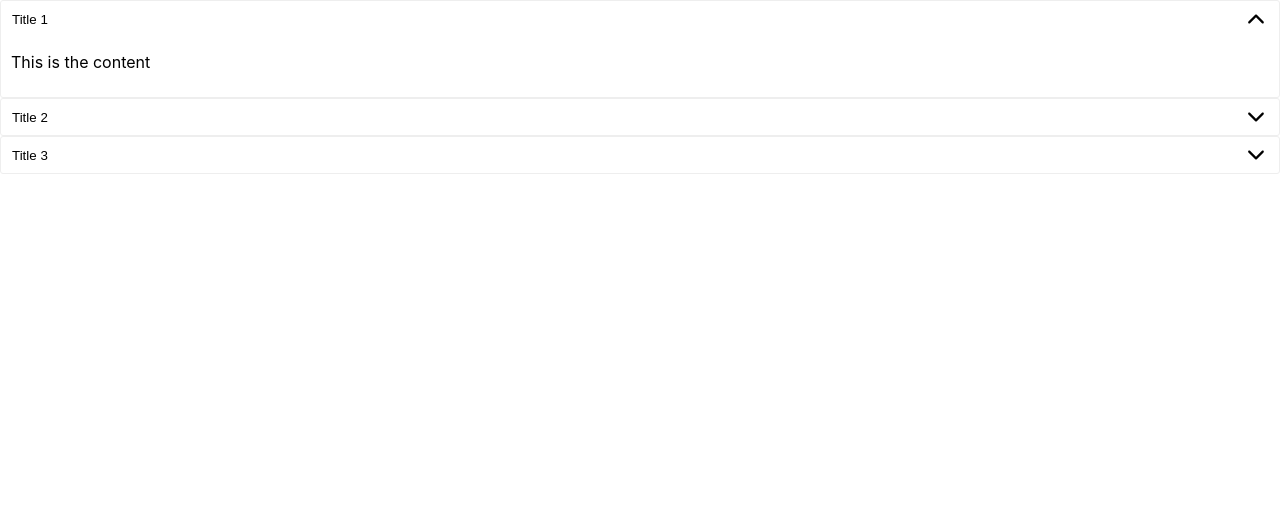
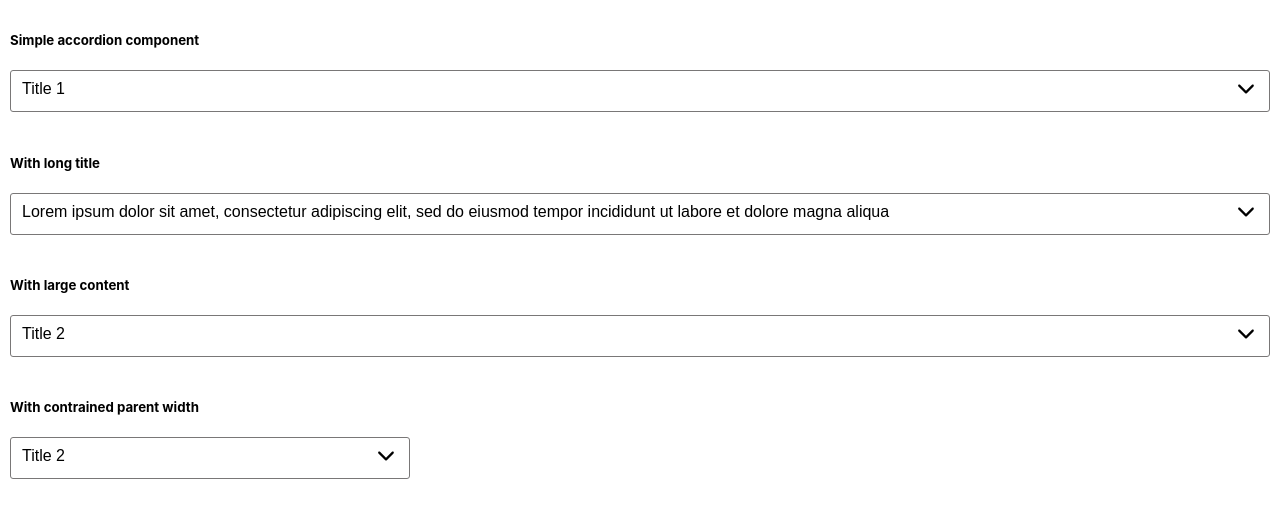
Before and after one commit to filipalacerda/accordion-component, a React (Create React App) app: page / in a window 1280 px wide. Shown: the top 518 px of the page. Built offline with nearby package versions, Linux system fonts and the light colour scheme.

Commit message:
Adds examples

```diff
--- a/src/App.tsx
+++ b/src/App.tsx
@@ -1,17 +1,85 @@
+/** @jsxImportSource @emotion/react */
+import { css } from "@emotion/react";
 import Accordion from "./components/accordion";
+
+const Styles = {
+  block: css({
+    padding: "10px",
+  }),
+  smallBlock: css({
+    width: "400px",
+  }),
+};
 
 function App() {
   return (
     <div className="App">
-      <Accordion
-        title="Title 1"
-        content="This is the content"
-        defaultExpanded={true}
-      />
+      <div css={Styles.block}>
+        <h5>Simple accordion component</h5>
+        <Accordion title="Title 1" content="This is the content" />
+      </div>
 
-      <Accordion title="Title 2" content="This is the content" />
+      <div css={Styles.block}>
+        <h5>With long title</h5>
+        <Accordion
+          title="Lorem ipsum dolor sit amet, consectetur adipiscing elit, sed do eiusmod tempor incididunt ut labore et dolore magna aliqua"
+          content="This is the content"
+        />
+      </div>
 
-      <Accordion title="Title 3" content="This is the content" />
+      <div css={Styles.block}>
+        <h5>With large content</h5>
+        <Accordion
+          title="Title 2"
+          content={
+            <div>
+              <p>
+                Lorem ipsum dolor sit amet, consectetur adipiscing elit, sed do
+                eiusmod tempor incididunt ut labore et dolore magna aliqua
+              </p>
+              <p>
+                Ut enim ad minim veniam, quis nostrud exercitation ullamco
+                laboris nisi ut aliquip ex ea commodo consequat.
+              </p>
+              <p>
+                Duis aute irure dolor in reprehenderit in voluptate velit esse
+                cillum dolore eu fugiat nulla pariatur.
+              </p>
+              <p>
+                Excepteur sint occaecat cupidatat non proident, sunt in culpa
+                qui officia deserunt mollit anim id est laborum.
+              </p>
+            </div>
+          }
+        />
+      </div>
+
+      <div css={[Styles.block, Styles.smallBlock]}>
+        <h5>With contrained parent width</h5>
+        <Accordion
+          title="Title 2"
+          content={
+            <div>
+              <p>
+                Lorem ipsum dolor sit amet, consectetur adipiscing elit, sed do
+                eiusmod tempor incididunt ut labore et dolore magna aliqua
+              </p>
+              <p>
+                Ut enim ad minim veniam, quis nostrud exercitation ullamco
+                laboris nisi ut aliquip ex ea commodo consequat.
+              </p>
+              <p>
+                Duis aute irure dolor in reprehenderit in voluptate velit esse
+                cillum dolore eu fugiat nulla pariatur.
+              </p>
+              <p>
+                Excepteur sint occaecat cupidatat non proident, sunt in culpa
+                qui officia deserunt mollit anim id est laborum.
+              </p>
+            </div>
+          }
+        />
+      </div>
     </div>
   );
 }
--- a/src/components/accordion/index.tsx
+++ b/src/components/accordion/index.tsx
@@ -1,4 +1,5 @@
 /** @jsxImportSource @emotion/react */
+import { css } from "@emotion/react";
 import { ReactNode, useState } from "react";
 
 import { IoIosArrowDown } from "react-icons/io";
@@ -12,12 +13,12 @@ type AccordionProps = {
 };
 
 const Styles = {
-  accordion: {
-    border: "1px solid #eeeeee",
+  accordion: css({
+    border: "1px solid #797777",
     padding: "5px",
     borderRadius: "3px",
-  },
-  button: {
+  }),
+  button: css({
     border: "none",
     display: "flex",
     alignItems: "center",
@@ -25,11 +26,21 @@ const Styles = {
     width: "100%",
     background: "white",
     cursor: "pointer",
-  },
-  content: {
+    "@media (max-width: 960px)": {
+      textAlign: "left",
+    },
+    fontSize: "medium",
+    paddingBottom: "5px",
+  }),
+  content: css({
     display: "flex",
     padding: "20px 5px",
-  },
+    borderTop: "1px solid #797777",
+  }),
+  // Prevents the icon from shrinking in smaller screens
+  icon: css({
+    flex: "none",
+  }),
 };
 
 const Accordion = ({
@@ -51,7 +62,7 @@ const Accordion = ({
       setIsOpen(false);
     }
 
-    if (e.key === "ArrowDown" || e.key === "Enter") {
+    if (e.key === "ArrowDown") {
       setIsOpen(true);
     }
   };
@@ -75,12 +86,14 @@ const Accordion = ({
             title="Close accordion icon"
             size={24}
             data-testid="arrow-up"
+            css={Styles.icon}
           />
         ) : (
           <IoIosArrowDown
             title="Open accordion icon"
             size={24}
             data-testid="arrow-down"
+            css={Styles.icon}
           />
         )}
       </button>
```
Also changed, not shown: 2 other files (tests, documents, lock files or other folders).
